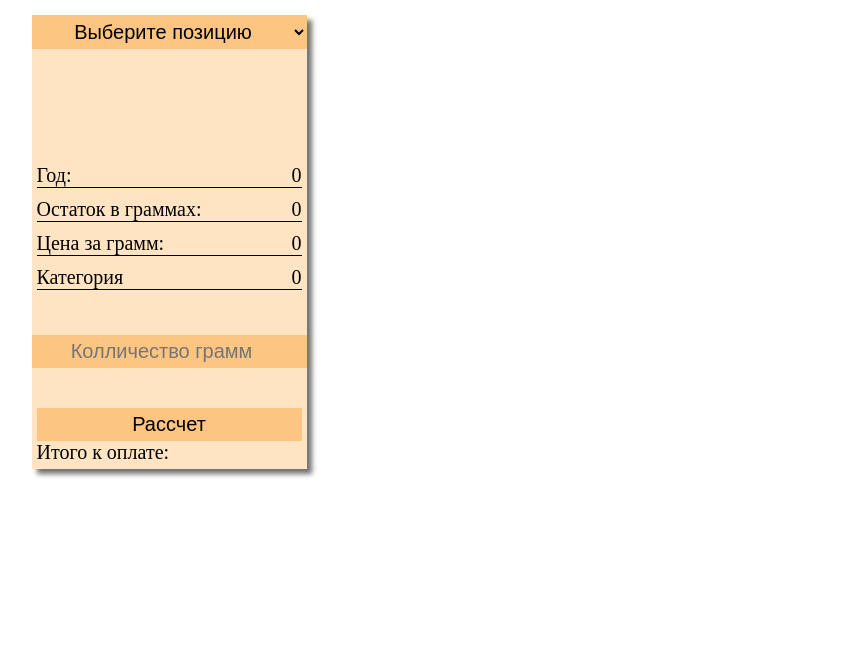
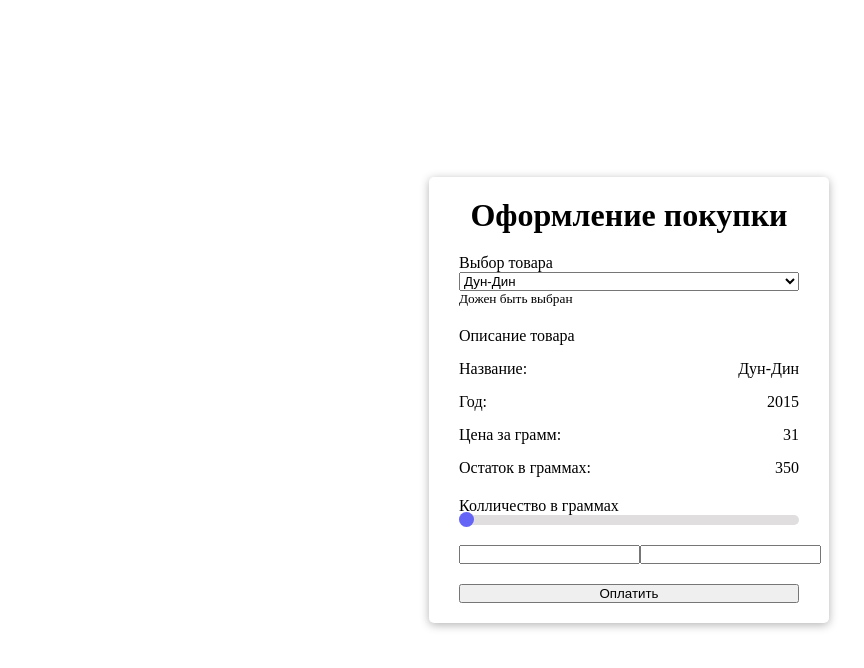
Before and after one commit to ternarnyninja/mini-task, a plain HTML site: page index.html in a window 1280 px wide. Shown: the whole page, without its empty margins (11-875 px from the left). Drawn offline with Linux system fonts and the light colour scheme.

Commit message:
changes-styles-app

```diff
--- a/app.js
+++ b/app.js
@@ -86,21 +86,23 @@ let total = {};
 
 function checkOpiton() {
   setInfo(TEA_DATA, SELECTOR.value);
-  getGramsFromTeaCard(TEA_DATA, SELECTOR.value);
+  // getGramsFromTeaCard(TEA_DATA, SELECTOR.value);
 };
 
 function getGramsFromTeaCard(teaCard, teaCardOption) {
   const takeCard = teaCard.filter(card => card.name === teaCardOption);
   const takeGrams = takeCard.map(grams => grams.grams).join("");
-  total.allGrams = takeGrams;
+  return takeGrams;
 }
 
-function getGramsFromField() {
-  total.takeGrams = this.value;
+function getGramsFromField(event) {
+  console.log(event.this.value);
 }
 
 function sumOrder() {
-  CHECK.innerHTML = total.takeGrams * total.allGrams;
+  let firstOperand = getGramsFromTeaCard(TEA_DATA, SELECTOR.value);
+  let secondOperand = getGramsFromField(this.value);
+  console.log(secondOperand);
 }
 
 RECEIVE_GRAMMS.addEventListener("change", getGramsFromField, false);
--- a/index.html
+++ b/index.html
@@ -8,44 +8,57 @@
 </head>
 <body>
     <div class="container">
-        <div class="content">
-            <div class="form">
-                <div id="selectors">
-                    <select name="" id="select-tea">
-                    </select>
-                </div>
+        <form class="form">
+            <h1>Оформление покупки</h1>
+            <div class="form__item">
+                <label for="product__choise">Выбор товара</label>
+                <select id="select__tea">
+                    <option value="Дун-Дин">Дун-Дин</option>
+                    <option value="Дун-Дин">Дун-Дин</option>
+                    <option value="Дун-Дин">Дун-Дин</option>
+                    <option value="Дун-Дин">Дун-Дин</option>
+                    <option value="Дун-Дин">Дун-Дин</option>
+                </select>
+                <small class="item__comment">Дожен быть выбран</small>
             </div>
-            <div class="product__cart">
-                <div class="product__info">
-                    <div class="product__year">
-                        <div class="div__product__text">Год:</div>
-                        <div class="div__product__text">0</div>
+            <div class="form__item">
+                <label for="product__description">Описание товара</label>
+                <div class="product__description__card">
+                    <div class="product__item">
+                        <div class="product__text">Название:</div>
+                        <div class="product__text">Дун-Дин</div>
                     </div>
-                    <div class="product__remainder">
-                        <div class="div__product__text">Остаток в граммах:</div>
-                        <div class="div__product__text">0</div>
+                    <div class="product__item">
+                        <div class="product__text">Год:</div>
+                        <div class="product__text">2015</div>
                     </div>
-                    <div class="product__price">
-                        <div class="div__product__text">Цена за грамм:</div>
-                        <div class="div__product__text">0</div>
+                    <div class="product__item">
+                        <div class="product__text">Цена за грамм:</div>
+                        <div class="product__text">31</div>
                     </div>
-                    <div class="product__category">
-                        <div class="div__product__text">Категория</div>
-                        <div class="div__product__text">0</div>
+                    <div class="product__item">
+                        <div class="product__text">Остаток в граммах:</div>
+                        <div class="product__text">350</div>
                     </div>
                 </div>
             </div>
-            <div class="product__total__price">
-                <input type="number" placeholder="Колличество грамм">
-            </div>
-            <div class="product__to__pay">
-                <button>Рассчет</button>
-                <div class="product__text__total">
-                    Итого к оплате:
+            <div class="form__item">
+                <label for="">Колличество в граммах</label>
+                <div class="grams__slider">
+                    <div class="slider__item"></div>
                 </div>
             </div>
-        </div>
+            <div class="form__item">
+                <div class="input__item">
+                    <input type="text" class="from">
+                    <input type="text" class="to">
+                </div>
+            </div>
+            <div class="form__item">
+                <button>Оплатить</button>
+            </div>
+        </form>
     </div>
-    <script src="app.js"></script>
+    <!-- <script src="app.js"></script> -->
 </body>
 </html>
--- a/style.css
+++ b/style.css
@@ -4,89 +4,61 @@
   box-sizing: border-box;
 }
 
-.container {
-  max-width: 1225px;
-  margin: 0 auto;
-  padding: 15px;
+h1 {
+  text-align: center;
 }
 
-.content {
-  display: inline-block;
-  background-color: bisque;
-  box-shadow: 5px 5px 5px rgb(114, 113, 113);
+html, body {
+  width: 100%;
+  height: 100%;
+}
+
+body {
+  display: flex;
+  justify-content: center;
+  align-items: center;
+}
+
+.container {
+  background-color: #fff;
+  padding: 0 20px;
 }
 
 .form {
+  border-radius: 5px;
+  padding: 20px 30px;
+  box-shadow: 0 2px 10px rgba(0, 0, 0, 0.3);
+  width: 400px;
 }
 
-select {
-  font-size: 20px;
-  border: none;
-  width: 100%;
-  padding: 5px;
-  text-align: center;
-  background-color: rgb(252, 197, 129);
+.form__item {
+  display: flex;
+  flex-direction: column;
+  margin: 20px 0 0 0;
 }
 
-.product__info {
-  padding: 115px 5px 0px 5px;
+.product__item {
+  display: flex;
+  justify-content: space-between;
+  padding: 15px 0 0 0;
 }
 
-.product__year {
+.grams__slider {
+  border-radius: 5px;
+  background: rgb(224, 222, 222);
+  height: 10px;
+}
+
+.slider__item {
+  width: 15px;
+  height: 15px;
+  border-radius: 30px;
+  background: rgb(100, 100, 247);
+  position: relative;
+  top: -3px;
+}
+
+.input__item {
   display: flex;
   justify-content: space-between;
-  border-bottom: 1px solid black;
-  margin: 0px 0px 10px 0px;
 }
-
-.product__price {
-  display: flex;
-  justify-content: space-between;
-  border-bottom: 1px solid black;
-  margin: 0px 0px 10px 0px;
-}
-
-.product__remainder {
-  display: flex;
-  justify-content: space-between;
-  border-bottom: 1px solid black;
-  margin: 0px 0px 10px 0px;
-}
-
-.product__category {
-  margin: 0px 0px 10px 0px;
-  display: flex;
-  justify-content: space-between;
-  border-bottom: 1px solid black;
-}
-
-.div__product__text {
-  font-size: 20px;
-}
-
-.product__total__price {
-  padding: 35px 0px 0px 0px;
-}
-
-input {
-  border: none;
-  text-align: center;
-  width: 100%;
-  font-size: 20px;
-  padding: 5px;
-  margin: 0px 0px 15px 0px;
-  background-color: rgb(252, 197, 129);
-}
-
-button {
-  width: 100%;
-  font-size: 20px;
-  border: none;
-  padding: 5px;
-  background-color: rgb(252, 197, 129);
-}
-
-.product__to__pay {
-  font-size: 20px;
-  padding: 25px 5px 5px 5px;
-}
```
